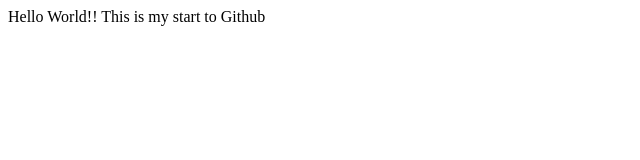
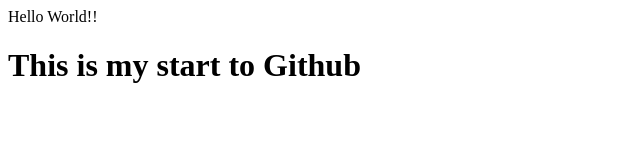
Before and after one commit to GitinKa/cafe, a plain HTML site: page index.html in a window 1280 px wide. Shown: the whole page, without its empty margins (0-640 px from the left). Drawn offline with Linux system fonts and the light colour scheme.

Commit message:
Update index.html

```diff
--- a/index.html
+++ b/index.html
@@ -1,5 +1,5 @@
 <htmll>
 <title><h1></h1>My First Project</title>
 <head> <h2></h2>Hello World!!  </head>
-<body><h13<h1>This is my start to Github</body>
+<body><h1>This is my start to Github</body>
 </htmll>
```
